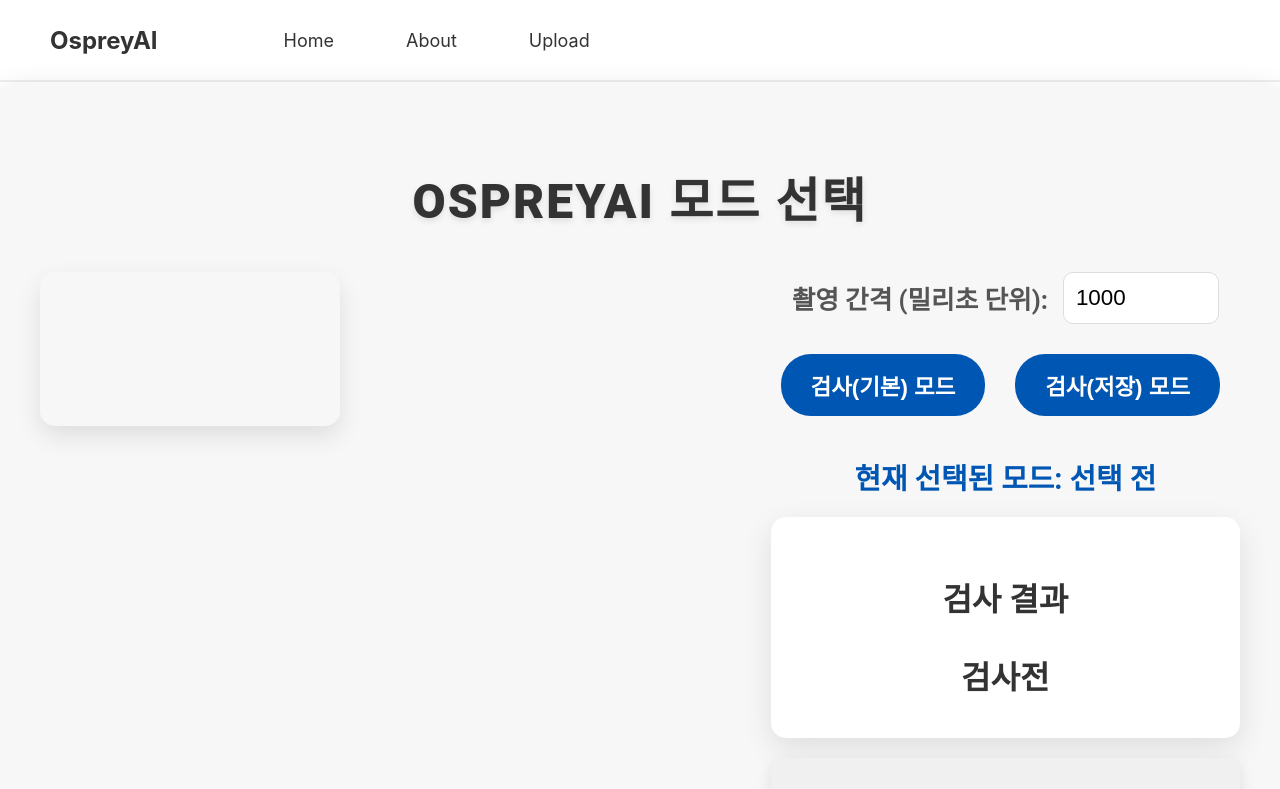
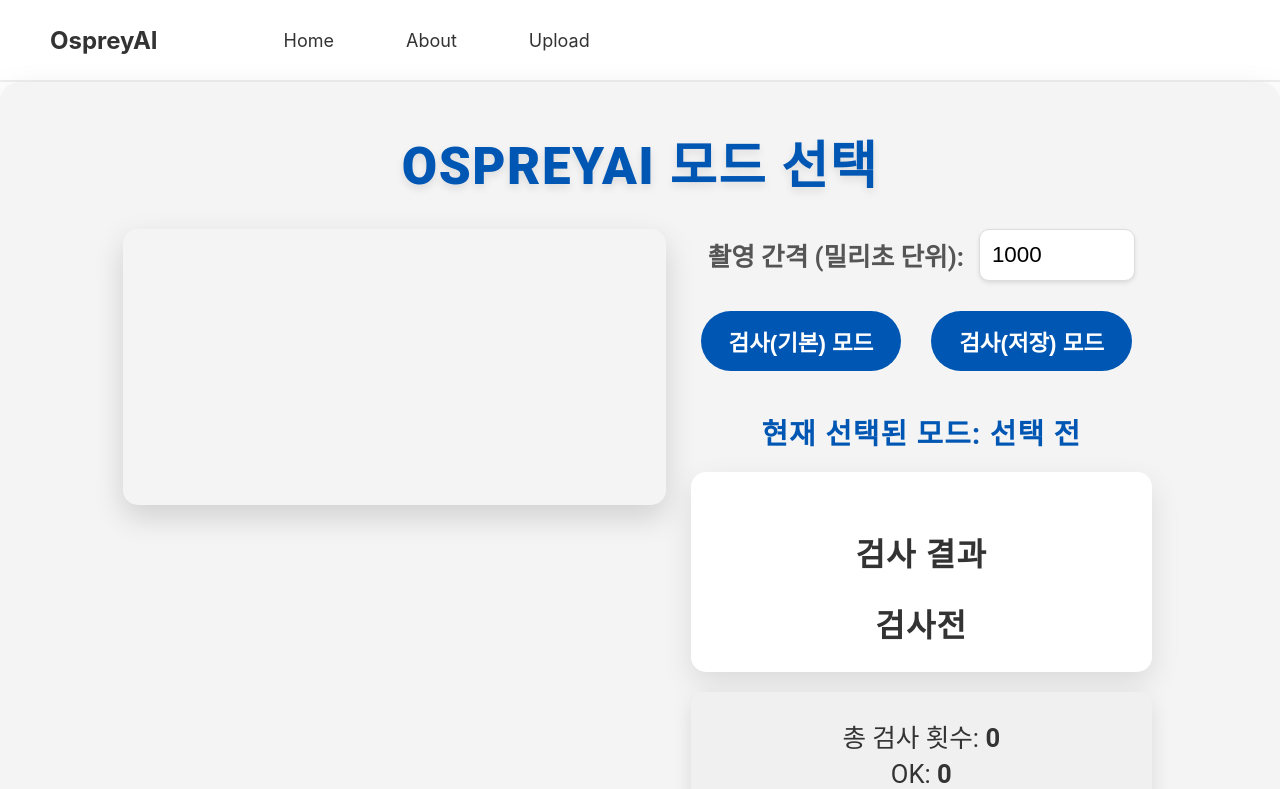
Before and after one commit to eunjiAi/project_eunji, a React (Create React App) app in the folder front/: page /WebcamCapture in a window 1280 px wide. Shown: the top 789 px of the page. Built offline with nearby package versions, Linux system fonts and the light colour scheme; no server answers.

Commit message:
Update Css

```diff
--- a/front/src/pages/WebcamCapture/WebcamCapture.css
+++ b/front/src/pages/WebcamCapture/WebcamCapture.css
@@ -2,23 +2,26 @@
 .container {
     max-width: 1200px;
     margin: 0 auto;
-    padding: 40px;
-    background-color: #f7f7f7; /* 밝은 배경 */
+    padding-left: 10%;
+    padding-right: 10%;
+    padding-top: 0.01%;
+    background-color: #f4f4f4;
     border-radius: 20px;
-    box-shadow: 0 15px 35px rgba(0, 0, 0, 0.2); /* 더 깊이 있는 그림자 */
+    box-shadow: 0 15px 35px rgba(0, 0, 0, 0.15);
     font-family: 'Roboto', sans-serif;
 }
 
 /* 타이틀 스타일 */
 h2 {
-    font-size: 3rem;
+    font-size: 3.2rem;
     font-weight: 800;
-    margin-bottom: 40px;
+    margin-bottom: 30px;
     color: #333;
     text-align: center;
     text-transform: uppercase;
-    letter-spacing: 2px;
-    text-shadow: 0 3px 6px rgba(0, 0, 0, 0.1); /* 약간의 텍스트 그림자 추가 */
+    letter-spacing: 1.5px;
+    text-shadow: 0 4px 8px rgba(0, 0, 0, 0.1);
+    color: #0056b3;
 }
 
 /* 시간 간격 입력 필드 스타일 및 버튼 배치 */
@@ -42,6 +45,7 @@
     font-size: 1.4rem;
     border-radius: 10px;
     border: 1px solid #ddd;
+    box-shadow: 0 2px 4px rgba(0, 0, 0, 0.1);
     transition: all 0.3s ease;
 }
 
@@ -56,7 +60,7 @@
     background-color: #0056b3;
     color: white;
     border: none;
-    padding: 15px 30px;
+    padding: 14px 28px;
     font-size: 1.4rem;
     font-weight: bold;
     border-radius: 30px;
@@ -66,14 +70,15 @@
 }
 
 button:hover {
-    background-color: #003f7f;
+    background-color: #004299;
     transform: translateY(-3px);
-    box-shadow: 0 8px 20px rgba(0, 0, 0, 0.15);
+    box-shadow: 0 10px 20px rgba(0, 0, 0, 0.2);
 }
 
 button:disabled {
     background-color: #aaa;
     cursor: not-allowed;
+    box-shadow: none;
 }
 
 /* 모드 선택된 상태 표시 */
@@ -82,6 +87,8 @@
     color: #0056b3;
     margin-bottom: 20px;
     text-align: center;
+    text-transform: uppercase;
+    letter-spacing: 1.2px;
 }
 
 /* 메인 콘텐츠 레이아웃 (비디오 + 검사 결과 박스) */
@@ -93,27 +100,52 @@
 }
 
 /* 왼쪽 비디오 컨테이너 */
-.video-container {
+.left-panel {
     flex-grow: 2;
     margin-right: 30px;
-    position: relative;
+    display: flex;
+    flex-direction: column;
+    align-items: center; /* 비디오와 버튼 중앙 정렬 */
+}
+
+.video-container {
+    width: 100%;
+    max-width: 640px; /* 비디오 크기 고정 */
     border-radius: 15px;
-    box-shadow: 0 10px 25px rgba(0, 0, 0, 0.1);
-    overflow: hidden; /* 비디오가 컨테이너에 맞게 자르도록 설정 */
+    box-shadow: 0 12px 30px rgba(0, 0, 0, 0.15);
+    overflow: hidden;
+    border: 5px solid transparent;
+    transition: border 0.3s ease;
+    margin-bottom: 10px; /* 비디오와 버튼 사이의 여백 최소화 */
+}
+
+.video-container.ok {
+    border-color: green;
+}
+
+.video-container.ng {
+    border-color: red;
 }
 
 .video-container video {
     width: 100%;
+    height: auto;
+    display: block;
     border-radius: 15px;
-    transition: border 0.3s ease;
+    object-fit: cover;
 }
 
-.video-container.ok video {
-    border: 5px solid green;
+/* 버튼을 비디오 바로 아래에 배치 */
+.button-group {
+    display: flex;
+    justify-content: center;
+    align-items: center;
+    width: 100%;
+    margin-top: 5px; /* 비디오와 버튼 사이 여백 최소화 */
 }
 
-.video-container.ng video {
-    border: 5px solid red;
+.button-group button {
+    margin-right: 10px;
 }
 
 /* 검사 결과 박스 */
@@ -122,9 +154,10 @@
     padding: 25px;
     background-color: #ffffff;
     border-radius: 15px;
-    box-shadow: 0 10px 30px rgba(0, 0, 0, 0.1);
+    box-shadow: 0 12px 30px rgba(0, 0, 0, 0.1);
     text-align: center;
     transition: border-color 0.3s ease, background-color 0.3s ease;
+    min-height: 150px; /* 박스 높이 고정 */
 }
 
 .prediction-box h3 {
@@ -136,9 +169,13 @@
 
 /* 검사 결과 텍스트 */
 .prediction-result {
-    font-size: 2.4rem;
+    font-size: 2rem; /* 일정한 크기로 유지 */
     font-weight: bold;
     color: #333;
+    height: 50px; /* 텍스트 결과의 높이를 고정 */
+    display: flex;
+    justify-content: center;
+    align-items: center;
 }
 
 .prediction-result.ok {
@@ -155,7 +192,7 @@
     padding: 20px;
     background-color: #f0f0f0;
     border-radius: 10px;
-    box-shadow: 0 5px 15px rgba(0, 0, 0, 0.1);
+    box-shadow: 0 8px 20px rgba(0, 0, 0, 0.1);
     text-align: center;
 }
 
--- a/front/src/pages/WebcamCapture/WebcamCapture.js
+++ b/front/src/pages/WebcamCapture/WebcamCapture.js
@@ -156,7 +156,7 @@
             <h3>검사 결과</h3>
             <div className={`prediction-result ${prediction}`}>
               <h3>{prediction.toUpperCase()}</h3>
-              {prediction === 'ng' && <p>불량입니다!</p>}
+              {prediction === 'ng' && <p>불량입니다</p>}
             </div>
           </div>
 
```
